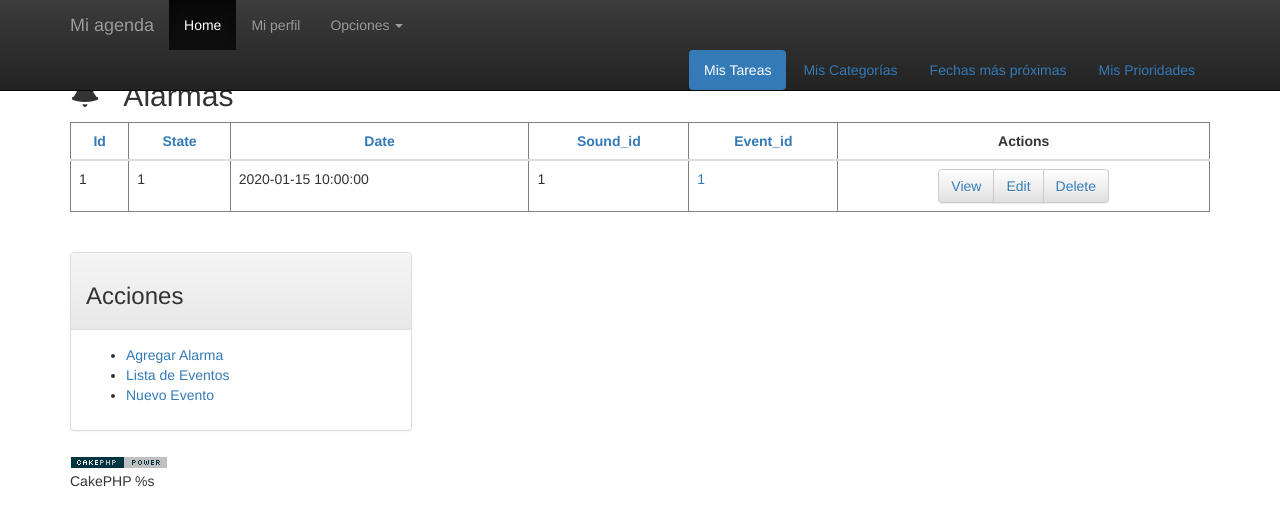
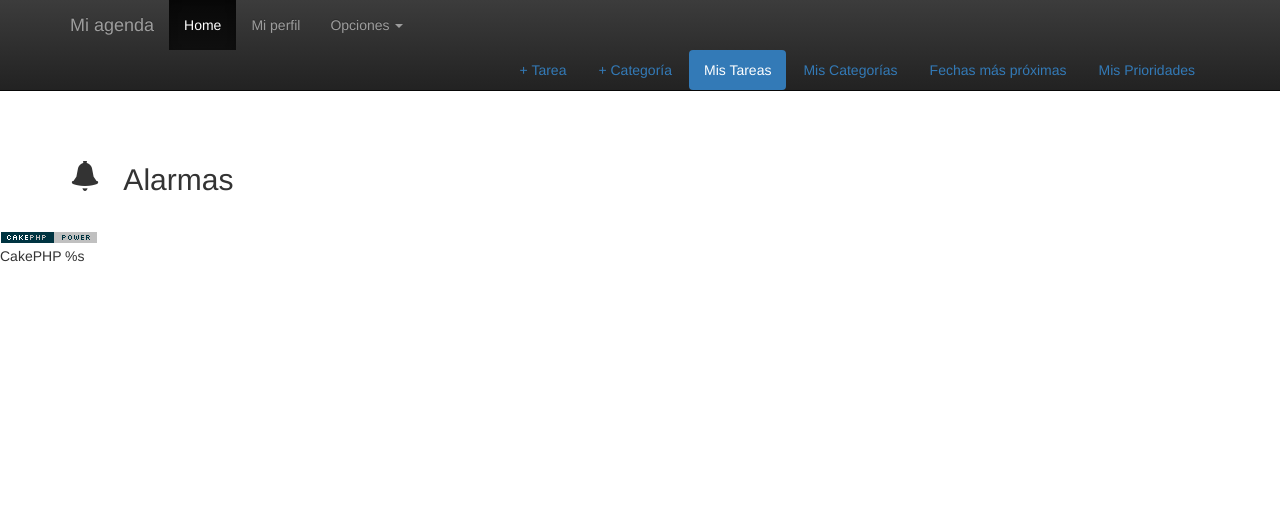
Before and after one commit to ivalvarad/Agenda, a CakePHP app: the page made by app/View/Alarms/index.ctp in a window 1280 px wide. Shown: the top 526 px of the page. Run offline with PHP 8.4 and a stand-in for CakePHP, Linux system fonts and the light colour scheme; the template is opened without the code that fills it: most values are stand-ins (such as "Sample title", 1, 10 or a date in 2020); some libraries are stand-ins or nearby versions.

Commit message:
modificaciones

```diff
--- a/app/View/Alarms/add.ctp
+++ b/app/View/Alarms/add.ctp
@@ -1,3 +1,5 @@
+<br><br><br><br><br><br><br>
+
 <div class="alarms form">
 <?php echo $this->Form->create('Alarm'); ?>
 	<fieldset>
--- a/app/View/Alarms/index.ctp
+++ b/app/View/Alarms/index.ctp
@@ -1,93 +1,13 @@
+<br><br><br><br><br><br><br>
 <div class="alarms index">
-	<h2><span class="glyphicon glyphicon-bell" aria-hidden="true"></span> &nbsp; Alarmas</h2>
 	<h2><span class="glyphicon glyphicon-bell" aria-hidden="true"></span> &nbsp; Alarmas</h2>
 	<table class="table" cellpadding="0" cellspacing="0" border="1">
 		<thead>
-			<tr>
-				<th style="text-align: center;"><?php echo $this->Paginator->sort('id'); ?></th>
-				<th style="text-align: center;"><?php echo $this->Paginator->sort('state'); ?></th>
-				<th style="text-align: center;"><?php echo $this->Paginator->sort('date'); ?></th>
-				<th style="text-align: center;"><?php echo $this->Paginator->sort('sound_id'); ?></th>
-				<th style="text-align: center;"><?php echo $this->Paginator->sort('event_id'); ?></th>
-				<th class="actions" style="text-align: center;"><?php echo __('Actions'); ?></th>
-			</tr>
+
 		</thead>
 		<tbody>
 			<?php foreach ($alarms as $alarm): ?>
-				<tr>
-					<td><?php echo h($alarm['Alarm']['id']); ?>&nbsp;</td>
-					<td><?php echo h($alarm['Alarm']['state_id']); ?>&nbsp;</td>
-					<td><?php echo h($alarm['Alarm']['date']); ?>&nbsp;</td>
-					<td><?php echo h($alarm['Alarm']['sound_id']); ?>&nbsp;</td>
-					<td>
-						<?php echo $this->Html->link($alarm['Event']['id'], array('controller' => 'events', 'action' => 'view', $alarm['Event']['id'])); ?>
-					</td>
-					<td class="actions" style="text-align: center;">
-						<div class="btn-group" role="group" aria-label="...">
-							<div class="btn-group" role="group">
-								<button type="button" class="btn btn-default">
-									<?php echo $this->Html->link(__('View'), array('action' => 'view', $alarm['Alarm']['id'])); ?>
-								</button>
-							</div>
-							<div class="btn-group" role="group">
-								<button type="button" class="btn btn-default">
-									<?php echo $this->Html->link(__('Edit'), array('action' => 'edit', $alarm['Alarm']['id'])); ?>
-								</button>
-							</div>
-							<div class="btn-group" role="group">
-								<button type="button" class="btn btn-default">
-									<?php echo $this->Form->postLink(__('Delete'), array('action' => 'delete', $alarm['Alarm']['id']), array('confirm' => __('Are you sure you want to delete # %s?', $alarm['Alarm']['id']))); ?>
-								</button>
-							</div>
-						</div>
-					</td>
-				</tr>
-			<?php endforeach; ?>
-		</tbody>
-	</table>
-	<p style="text-align: center;">
-		<?php
-		echo $this->Paginator->counter(array(
-			'format' => __('Página {:page} de {:pages}, mostrando {:current} usuarios de {:count} en total, empezando en {:start} y terminando en {:end}')
-			));
-			?>	</p>
-			<div class="paging">
-				<div class="paging" style="text-align: center;">
-					<nav>
-						<ul class="pager">
-							<li>
-								<?php
-								echo $this->Paginator->prev('< ' . __('previous'), array(), null, array('class' => 'prev disabled'));
-								?>
-							</li>
-							<li>
-								<?php
-								echo $this->Paginator->next(__('next') . ' >', array(), null, array('class' => 'next disabled'));
-								?>
-							</li>
-						</ul>
-					</nav>
-				</div>
-			</div>
-		</div>
-		<div class="actions">
-			<div class="panel panel-default" style="width: 30%;">
-				<div class="panel-heading">
-					<h3>Acciones</h3>
-				</div>
-				<div class="panel-body">
-					<ul>
-						<li><?php echo $this->Html->link(__('Agregar Alarma'), array('action' => 'add')); ?></li>
-						<li><?php echo $this->Html->link(__('Lista de Eventos'), array('controller' => 'events', 'action' => 'index')); ?> </li>
-						<li><?php echo $this->Html->link(__('Nuevo Evento'), array('controller' => 'events', 'action' => 'add')); ?> </li>
-					</ul>
-				</div>
-			</div>
-
-		</div>
-
-
-							<?php
+						<?php
 				if($this->Time->isThisWeek( $alarm['Alarm']['date'], null)&& $alarm['Alarm']['state_id']==1){
 						?>
 
@@ -97,7 +17,10 @@
 								<a href="#" class="close" data-dismiss="alert">&times;</a>
 								<audio src="/Agendaapp/files/<?php echo ($alarm['Alarm']['sound_id']); ?>.mp3" controls autoplay ="true" hidden > </audio>
 								</p>
-								<strong>¡Atención!</strong> Tienes una tarea esta semana.
+								<strong>¡Atención!</strong> El evento
+								<?php echo $this->Html->link($alarm['Event']['id'], array('controller' => 'events', 'action' => 'view', $alarm['Event']['id'])); ?>
+
+								ocurre esta semana.
 							</div>
 
 
@@ -108,3 +31,12 @@
 						<?php
 						}
 						?>
+			<?php endforeach; ?>
+		</tbody>
+	</table>
+
+
+		</div>
+
+
+		</div>
--- a/app/View/Categories/add.ctp
+++ b/app/View/Categories/add.ctp
@@ -1,3 +1,4 @@
+<br><br><br><br><br><br><br>
 <div class="categories form">
 <?php echo $this->Form->create('Category'); ?>
 	<fieldset>
--- a/app/View/Elements/menu.ctp
+++ b/app/View/Elements/menu.ctp
@@ -33,6 +33,9 @@
       <div class="header clearfix">
         <nav>
           <ul class="nav nav-pills pull-right">
+			  <li role="presentation"><?php echo $this->Html->link(__('+ Tarea'), array('controller' => 'events', 'action' => 'add')); ?></li>
+			   <li role="presentation"><?php echo $this->Html->link(__('+ Categoría'), array('controller' => 'categories', 'action' => 'add')); ?></li>
+
             <li role="presentation" class="active"><a href="#">Mis Tareas</a></li>
             <li role="presentation"><a href="#">Mis Categorías</a></li>
             <li role="presentation"><?php echo $this->Html->link(__('Fechas más próximas'), array('controller' => 'alarms', 'action' => 'index')); ?></li>
--- a/app/View/Events/add.ctp
+++ b/app/View/Events/add.ctp
@@ -1,3 +1,4 @@
+<br><br><br><br><br><br><br>
 <div class="events form">
 <?php echo $this->Form->create('Event'); ?>
 	<fieldset>
--- a/app/View/Users/view.ctp
+++ b/app/View/Users/view.ctp
@@ -1,3 +1,4 @@
+<br><br><br><br><br><br><br>
 <div class="users view">
 <h2><?php echo __('User'); ?></h2>
 	<dl>
```
Also changed, not shown: app/View/Alarms/cambiar_sonido.ctp (+3 -24 lines), app/View/Alarms/cambio.ctp (+8 -0 lines), app/View/Events/index.ctp (+1 -19 lines).
